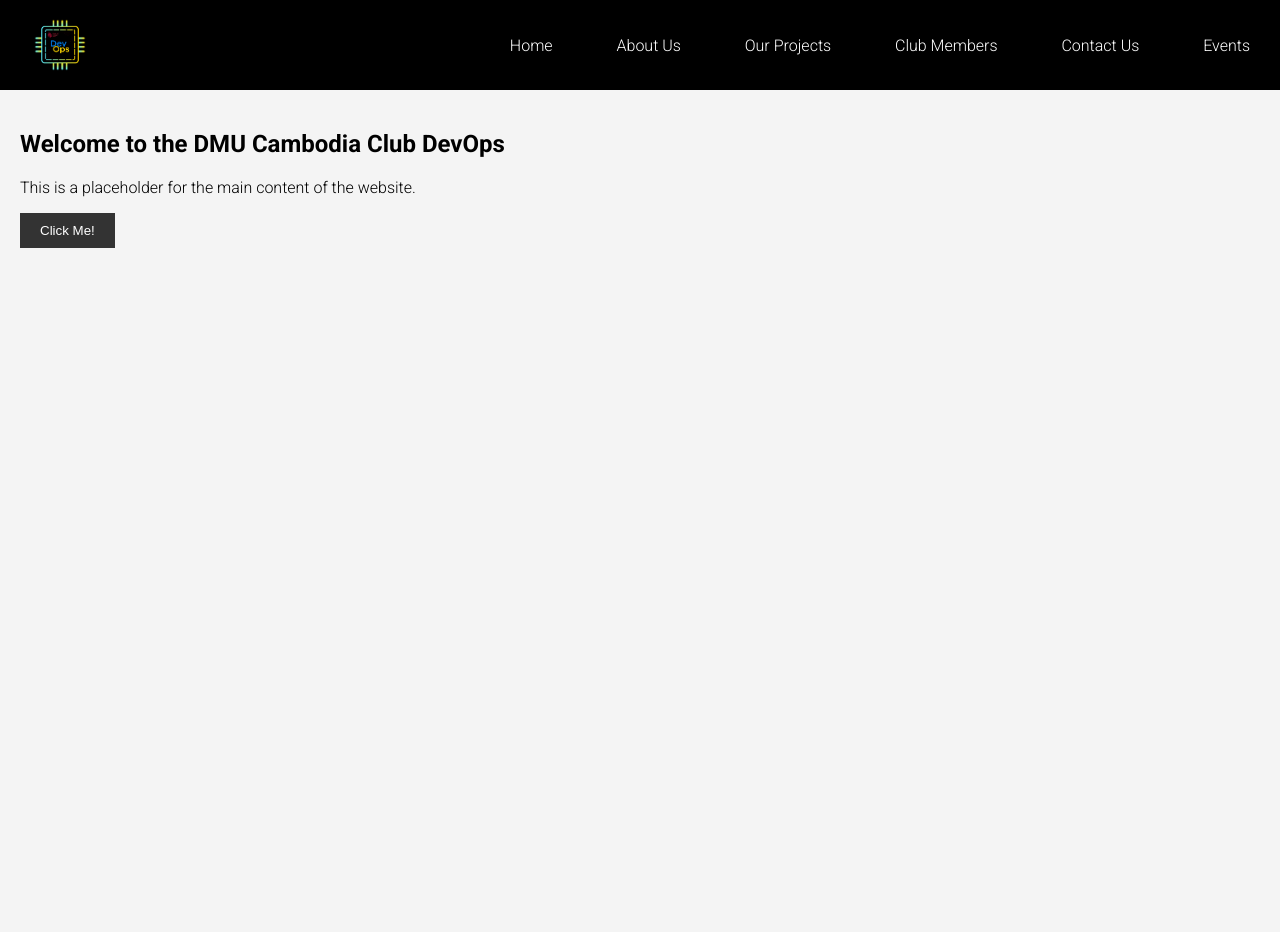
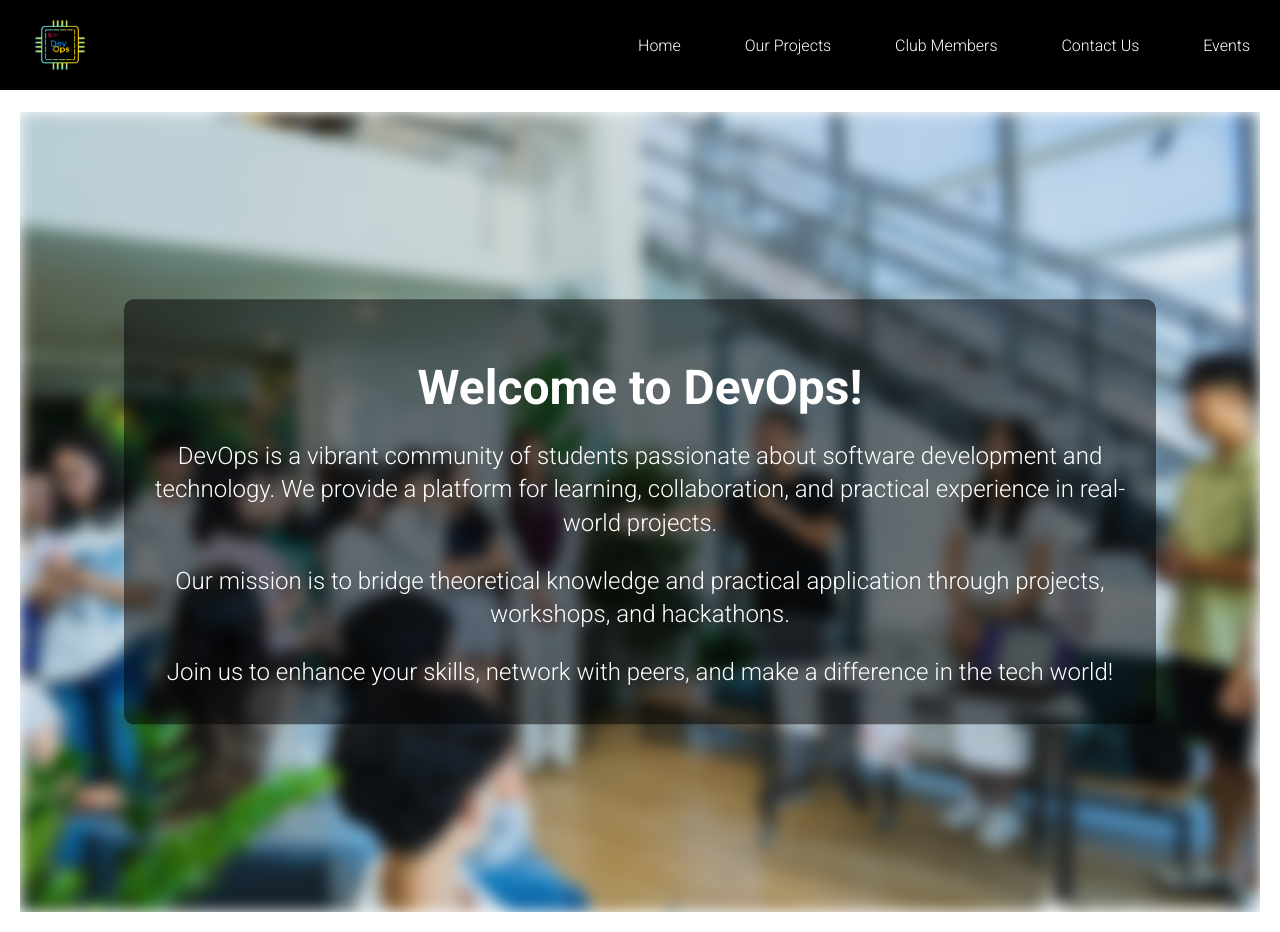
Before and after one commit to qwlp/devops, a plain HTML site: page index.html in a window 1280 px wide. Before the commit the page ends 800 px from the top, so only its background shows below. Drawn offline with Linux system fonts and the light colour scheme.

Commit message:
Add files via upload

```diff
--- a/index.html
+++ b/index.html
@@ -3,8 +3,9 @@
 <head>
     <meta charset="UTF-8">
     <meta name="viewport" content="width=device-width, initial-scale=1.0">
-    <title>DMU Cambodia Club DevOps</title>
+    <title>DMUC DevOps</title>
     <link rel="stylesheet" href="styles.css">
+    <link rel="icon" type="image/png" href="img/devops-logo.png">
 </head>
 <body>
     <header>
@@ -12,7 +13,6 @@
         <nav>
             <ul>
                 <li><a href="index.html">Home</a></li>
-                <li><a href="about-us.html">About Us</a></li>
                 <li><a href="our-projects.html">Our Projects</a></li>
                 <li><a href="club-members.html">Club Members</a></li>
                 <li><a href="contact-us.html">Contact Us</a></li>
@@ -21,9 +21,15 @@
         </nav>
     </header>
     <main class="fade-in">
-        <h2>Welcome to the DMU Cambodia Club DevOps</h2>
-        <p>This is a placeholder for the main content of the website.</p>
-        <button onclick="alert('Welcome to DMU Cambodia Club DevOps!')">Click Me!</button>
+        <div class="header-image" style="height: 100vh;">
+            <img src="img/devopspitch.jpg" alt="DevOps Pitch" style="width: 100%; height: 100%; object-fit: cover;">
+            <div class="header-text" style="font-size: 1.5em;">
+                <h2>Welcome to DevOps!</h2>
+                <p>DevOps is a vibrant community of students passionate about software development and technology. We provide a platform for learning, collaboration, and practical experience in real-world projects.</p>
+                <p>Our mission is to bridge theoretical knowledge and practical application through projects, workshops, and hackathons.</p>
+                <p>Join us to enhance your skills, network with peers, and make a difference in the tech world!</p>
+            </div>
+        </div>
     </main>
 </body>
 </html>
--- a/styles.css
+++ b/styles.css
@@ -5,7 +5,7 @@ body {
     font-weight: 300; /* Light font */
     margin: 0;
     padding: 0;
-    background-color: #f4f4f4;
+    background-color: #ffffff;
 }
 header {
     background-color: #000000; /* Nicer green color */
@@ -15,6 +15,7 @@ header {
     display: flex;
     justify-content: space-between;
     align-items: center;
+    border-bottom: 2px solid #fff; /* White line to split header and body */
 }
 header img {
     max-width: 80px;
@@ -88,3 +89,71 @@ button:hover {
 h1, h2, h3, h4, h5, h6 {
     font-weight: 700; /* Bold font */
 }
+.header-image {
+    position: relative;
+    width: 100%;
+    height: 100vh; /* Full viewport height */
+    overflow: hidden;
+}
+.header-image img {
+    width: 100%;
+    height: 100%;
+    object-fit: cover;
+    filter: blur(8px);
+    -webkit-filter: blur(8px);
+}
+.header-text {
+    position: absolute;
+    top: 50%;
+    left: 50%;
+    transform: translate(-50%, -50%);
+    color: white;
+    text-align: center;
+    padding: 20px;
+    background: rgba(0, 0, 0, 0.5);
+    border-radius: 10px;
+    width: 80%;
+    font-size: 1.2em; /* Slightly smaller font size */
+    max-height: none; /* Remove height limit */
+    overflow-y: visible; /* Remove scrolling */
+}
+
+.header-text h2 {
+    font-size: 2em;
+    margin-bottom: 20px;
+}
+
+.header-text p {
+    font-size: 1em;
+    line-height: 1.4;
+    margin-bottom: 15px;
+}
+
+.contact-info {
+    position: absolute;
+    bottom: 10%; /* Position from bottom instead of top */
+    left: 50%;
+    transform: translate(-50%, 0);
+    padding: 20px;
+    background: rgba(0, 0, 0, 0.5);
+    border-radius: 10px;
+    width: 80%;
+    color: white;
+    font-size: 1.2em; /* Increased font size */
+}
+.contact-info h3 {
+    font-size: 2.5em; /* Increased font size */
+    margin-bottom: 10px;
+}
+.contact-info p {
+    font-size: 1.5em; /* Increased font size */
+    line-height: 1.5;
+}
+.contact-info a {
+    color: #45a049;
+    text-decoration: none;
+    font-weight: bold;
+}
+.contact-info a:hover {
+    text-decoration: underline;
+}
```
Also changed, not shown: club-members.html (+2 -2 lines), contact-us.html (+14 -4 lines), events.html (+2 -2 lines), our-projects.html (+2 -2 lines), img/devopspitch.jpg (added), img/devopsposter.jpg (added).
